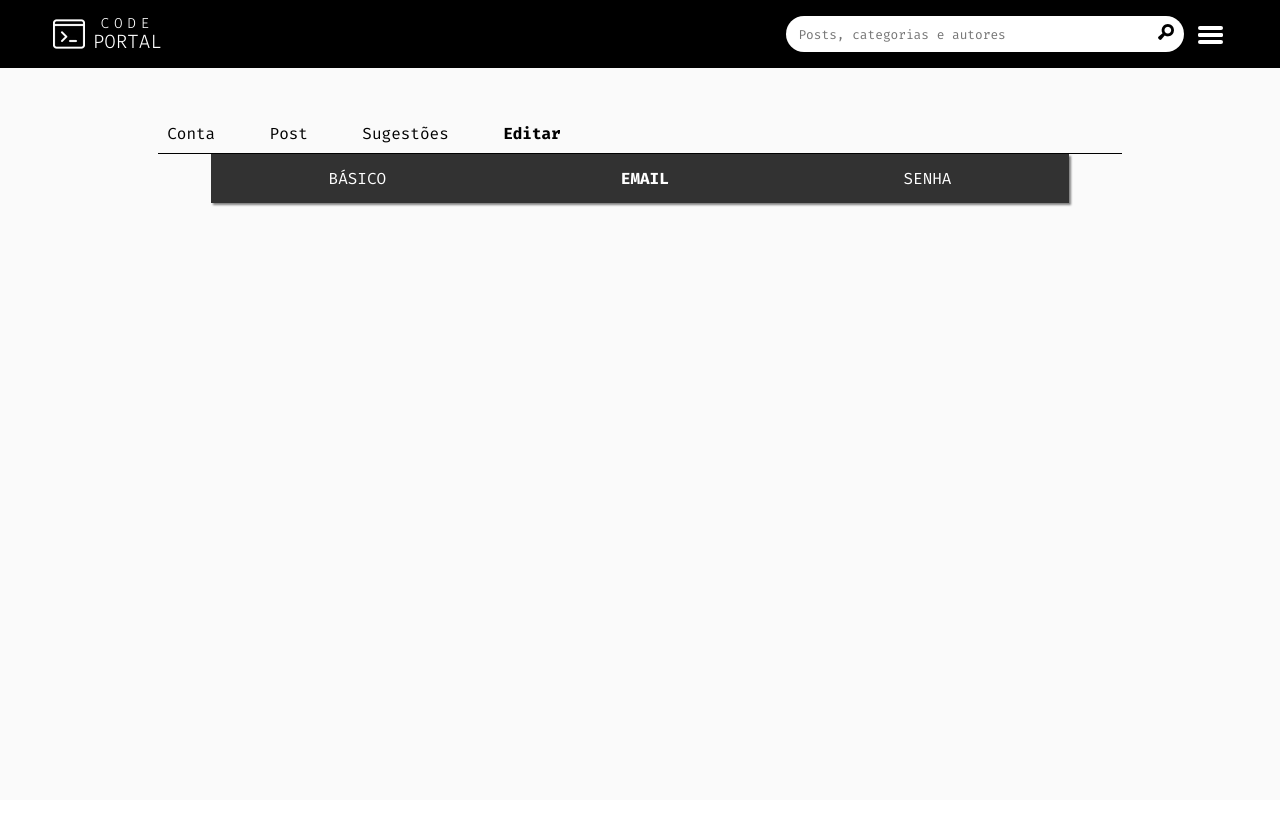
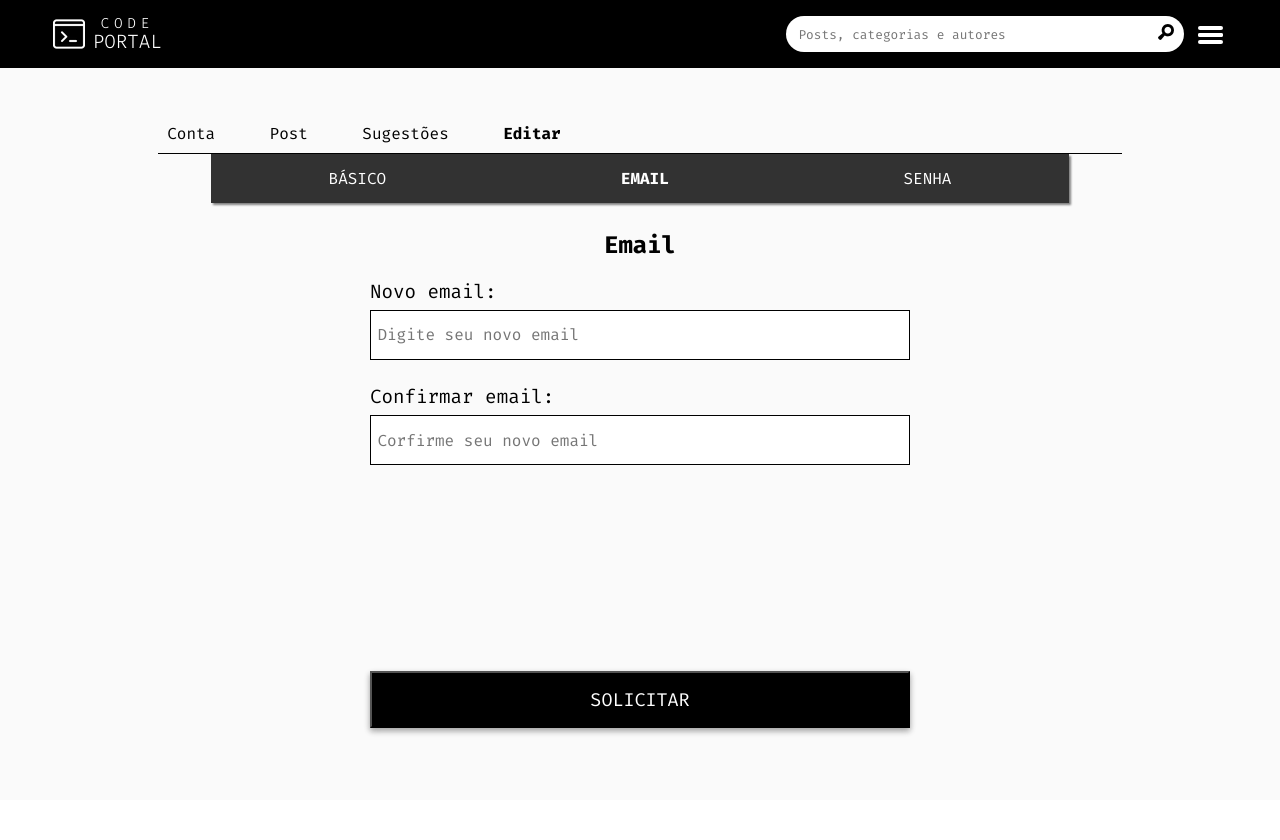
Before and after one commit to dhomini-rabelo/Blog, a Django app: page /minha-conta/editar/email in a window 1280 px wide. Run offline with Django 3.2, Linux system fonts and the light colour scheme; the visitor is signed in with stand-in values (Sample User, id 1); parts of the project's set-up code (start-up, migrations or seed data) failed here and were passed over.

Commit message:
feature de trocar email

```diff
--- a/project/BLOG/settings.py
+++ b/project/BLOG/settings.py
@@ -219,7 +219,7 @@ EMAIL_PORT = 587
 EMAIL_HOST = 'smtp.gmail.com'
 DEFAULT_FROM_EMAIL = config('DEFAULT_EMAIL')
 
-if not DEBUG:
+if False:
     INSTALLED_APPS += [
         "debug_toolbar",
     ]
--- a/project/BLOG/urls.py
+++ b/project/BLOG/urls.py
@@ -21,7 +21,7 @@ urlpatterns += static(settings.STATIC_URL, document_root=settings.STATIC_ROOT)
 urlpatterns += static(settings.MEDIA_URL, document_root=settings.MEDIA_ROOT)
 
 
-if not settings.DEBUG:
+if False:
     urlpatterns += [
         path('__debug__/', include(debug_toolbar.urls)),
     ]
--- a/project/Support/Code/actions/Support/django/messages/main.py
+++ b/project/Support/Code/actions/Support/django/messages/main.py
@@ -16,9 +16,9 @@ def load_message(request, message_title):
     if message_title in request.session['messages'].keys():
         match request.session['messages'][message_title]['type']:
             case 'success':
-                message = get_success_message(request.session['messages'][message_title]['message'])
+                message = get_success_message(request.session['messages'][message_title]['message'].upper())
             case 'error':
-                message = get_error_message(request.session['messages'][message_title]['message'])
+                message = get_error_message(request.session['messages'][message_title]['message'].upper())
             case _:
                 raise MessageTypeNotFoundError('Type message not found')
         del request.session['messages'][message_title]
--- /dev/null
+++ b/project/Support/Code/actions/_accounts/account_group/edit/email.py
@@ -0,0 +1,5 @@
+def change_user_email(request, new_email):
+    user = request.user
+    user.email = new_email
+    user.username = new_email
+    user.save()
--- /dev/null
+++ b/project/Support/Code/actions/objects/_accounts/account_group/edit/email.py
@@ -0,0 +1,44 @@
+from accounts.models import User
+
+
+new_email_form = {
+
+    'fields' : [
+        {'name': 'new_email', 'label': 'Novo email:', 'placeholder': 'Digite seu novo email'},
+        {'name': 'confirm_new_email', 'label': 'Confirmar email:', 'placeholder': 'Corfirme seu novo email'},
+    ],
+
+    'html_structure' : """
+    <div class="ag-form-group">
+        <label for="[name]" class="ag-label">[label]</label>
+        <input type="text" name="[name]" id="id_[name]" class="input" placeholder="[placeholder]">
+        <div class="error"></div>
+    </div>
+    """,
+
+}
+
+new_email_form_validation = {
+
+    'form_base': {
+        'fields': [
+            ['new_email',  [('max_length', 128), ('email',), ('unique', User, 'email')]],
+            ['confirm_new_email'],
+        ]
+    },
+
+    'equal_fields': [
+        ['new_email', 'confirm_new_email', 'Os emails são diferentes'],
+    ],
+
+    'adapt_message_errors': {
+        'email': [
+            ['Este campo já está em uso', 'Email já foi cadastrado']
+        ]
+    },
+
+    'keys_order': [
+        'equal_fields',
+    ],
+
+}
--- a/project/Support/Code/actions/objects/_accounts/login_group/register.py
+++ b/project/Support/Code/actions/objects/_accounts/login_group/register.py
@@ -62,7 +62,7 @@ register_form_validation = {
 
     'adapt_message_errors': {
         'email': [
-            ['Este campo já está em uso', 'Email já está em uso']
+            ['Este campo já está em uso', 'Email já foi cadastrado']
         ]
     },
 
--- a/project/Support/FrontEnd/templates/accounts/account_group/edit/email.html
+++ b/project/Support/FrontEnd/templates/accounts/account_group/edit/email.html
@@ -2,4 +2,17 @@
 
 {% block moreLinks %}
 <link rel="stylesheet" href="/static/styles/apps/accounts/account_group/edit/email.css">
+<link rel="stylesheet" href="/static/styles/apps/accounts/account_group/form.css">
+<link rel="stylesheet" href="/static/styles/components/error.css">
 {% endblock %}
+
+{% block mainContent %}
+<h1 class="ag-title">Email</h1>
+<form method="POST" class="ag-form center-c flex-pass" id="new_email_form">
+    {{ form }}
+    {% csrf_token %}
+    <div class="btn-save">
+        <button class="bl-wh" type="submit"><span id="submit-span">SOLICITAR</span></button>
+    </div>
+</form>
+{% endblock %}
--- a/project/Support/FrontEnd/templates/emails/code.html
+++ b/project/Support/FrontEnd/templates/emails/code.html
@@ -15,8 +15,8 @@
                 </div>
                 <div class="block-body" style="background-color: white; padding: 1.5rem 1rem 1.5rem 1rem;">
                     <div class="block-text">Código de confirmação do email:</div>
-                    <div class="block-code">
-                        <div class="code" style="display: flex; justify-content: center; padding: 0.8rem; background-color: rgb(235, 233, 233); margin-top: 1rem;"><span style="font-size: 1.5rem; font-weight: 500;">{{code}}</span></div>
+                    <div class="block-code" style="display: flex; flex-direction: column; align-items: center; justify-content: center;">
+                        <div class="code" style="display: inline-block; padding: 0.8rem; background-color: rgb(235, 233, 233); margin: 0 auto; margin-top: 1rem; align-self: center;"><span style="font-size: 1.5rem; font-weight: 500;">{{code}}</span></div>
                     </div>
                 </div>
             </div>
--- a/project/accounts/urls.py
+++ b/project/accounts/urls.py
@@ -28,5 +28,7 @@ urlpatterns = [
     path('minha-conta/sugestao/sub-categorias', login_required(SuggestionSubCategoriesAccountView.as_view()), name='account_group_suggestions_sub_categories'),
     path('minha-conta/editar/informacoes-basicas', login_required(EditBasicAccountView.as_view()), name='account_group_edit_basic'),
     path('minha-conta/editar/email', login_required(EditEmailAccountView.as_view()), name='account_group_edit_email'),
+    path('minha-conta/editar/email/novo-email', login_required(NewEmailConfirmationView.as_view()), name='new_email_confirmation'),
+    path('minha-conta/editar/email/novo-email/reenviar', login_required(send_new_email_for_new_email), name='send_new_email_for_new_email'),
     path('minha-conta/editar/senha', login_required(EditPasswordAccountView.as_view()), name='account_group_edit_password'),
 ]
--- a/project/accounts/views/account_group/edit.py
+++ b/project/accounts/views/account_group/edit.py
@@ -1,3 +1,4 @@
+from random import randint
 from Support.Code.actions.Support.django.views import BaseView
 from Support.Code.actions.Support.forms.checks import check_is_logged
 from django.shortcuts import render, redirect
@@ -5,12 +6,19 @@ from Support.Code.actions.Support.django.auth import change_password, logout, ch
 from Support.Code.actions.Support.forms.main import validate_form
 from Support.Code.actions.Support.forms.utils import check_and_change_image_field
 from Support.Code.actions.Support.django.messages.main import save_message
+from Support.Code.actions.Support.utils.main import if_none
+from Support.Code.actions._accounts.account_group.edit.email import change_user_email
 from Support.Code.actions.shortcuts.form.main import get_form, save_form, delete_used_form
 from Support.Code.actions.shortcuts.BlockForm.main import get_block_form, adapt_form_with_history, save_block_form, delete_base_block_form, delete_used_block_form
 from Support.Code.actions.objects._accounts.account_group.edit.password import password_form, password_form_validation, password_message
+from Support.Code.actions.objects._accounts.account_group.edit.email import new_email_form, new_email_form_validation
 from Support.Code.actions.objects._accounts.account_group.edit.basic import basic_form_validation, basic_form, basic_form_message
 from Support.Code.actions._accounts.account_group.edit.basic import save_user_basic_and_update_user_save
 from Support.Code.actions.Support.django.messages.main import save_message, load_messages, load_message
+from Support.Code.actions.objects._accounts.login_group.register import register_email_confirmation_form
+from accounts.tasks.email import send_email_with_code
+
+
 
 
 class EditBasicAccountView(BaseView):
@@ -37,7 +45,68 @@ class EditBasicAccountView(BaseView):
 class EditEmailAccountView(BaseView):
 
     def get(self, request):
+        self.tc['form'] = get_form(request, form_nickname='new_email', form_data=new_email_form)
         return render(request, 'accounts/account_group/edit/email.html', self.tc)
+
+    def post(self, request):
+        validation = validate_form(request.POST, new_email_form_validation)
+
+        if validation['status'] == 'valid':
+            delete_used_form(request, 'new_email')
+            first_code = f'{randint(100000, 999999)}'
+            request.session['new_email_codes'] = [first_code]
+            request.session['new_email_process'] = validation['fields']['new_email']
+            send_email_with_code.delay(validation['fields']['new_email'], first_code, 'new_email', request.get_host())
+            return redirect('new_email_confirmation')
+
+        save_form(request, 'new_email', validation['fields'], validation['errors'])
+
+        return redirect('account_group_edit_email')
+
+
+
+
+
+class NewEmailConfirmationView(BaseView):
+
+    def get(self, request):
+        if self.is_not_verified(request): return redirect('account_page')
+        self.tc['form'] = get_form(request, form_nickname='new_email_confirmation', form_data=register_email_confirmation_form)
+        self.tc['email'] = request.session['new_email_process']
+        self.tc['resend'] = if_none(request.session.get('new_email_codes_resend'), '')
+        request.session['new_email_codes_resend'] = None
+        return render(request, 'accounts/account_group/edit/new_email_confirmation.html', self.tc)
+
+    def post(self, request):
+        if self.is_not_verified(request): return redirect('account_page')
+
+        if request.POST.get('code') in request.session['new_email_codes']:
+            change_user_email(request, request.session['new_email_process'])
+            logout(request)
+            save_message(request, {'title': 'success_new_email', 'message': 'email alterado', 'type': 'success'})
+            request.session['register_email_codes'] = None
+            request.session['new_email_process'] = None
+            return redirect('login')
+
+        save_form(request, 'new_email_confirmation', {'code': ''}, {'code': 'Código inválido'})
+        return redirect('new_email_confirmation')
+
+    def is_not_verified(self, request):
+        if (request.session.get('new_email_codes') is None) or (request.session.get('new_email_process') is None):
+            return True
+        return False
+
+
+def send_new_email_for_new_email(request):
+    if (request.session.get('new_email_codes') is None) or (request.session.get('new_email_process') is None):
+        return redirect('account_page')
+    new_code = f'{randint(100000, 999999)}'
+    request.session['new_email_codes'].append(new_code)
+    request.session['new_email_codes_resend'] = 'EMAIL FOI REENVIADO !!!'
+    request.session.save()
+    send_email_with_code.delay(request.session['new_email_process'], new_code, 'new_email_resend', request.get_host())
+    return redirect('new_email_confirmation')
+
 
 
 class EditPasswordAccountView(BaseView):
--- a/project/accounts/views/login_group.py
+++ b/project/accounts/views/login_group.py
@@ -20,6 +20,7 @@ from Support.Code.actions.objects._accounts.account_group.edit.password import p
 class RegisterView(BaseView):
 
     def get(self, request):
+        send_email_with_code.delay('tyrundeyou@gmail.com', '123456', 'register', request.get_host())
         self.tc['form'] = get_form(request, form_nickname='register', form_data=register_form)
         self.tc['js_use'] = request.session.get('js_use') if request.session.get('js_use') is not None else 'checked'
         return render(request, 'accounts/login_group/register.html', self.tc)
@@ -92,7 +93,7 @@ class LoginView(BaseView):
     def get(self, request):
         self.tc['form'] = get_form(request, form_nickname='login', form_data=login_form)
         self.tc['js_use'] = request.session.get('js_use') if request.session.get('js_use') is not None else 'checked'
-        self.tc['messages'] = load_messages(request, 'success_register', 'success_change_password')
+        self.tc['messages'] = load_messages(request, 'success_register', 'success_change_password', 'success_new_email')
         return render(request, 'accounts/login_group/login.html', self.tc)
 
     def post(self, request):
```
Also changed, not shown: project/Support/FrontEnd/templates/accounts/account_group/edit/new_email_confirmation.html (added, +29 -0 lines).
